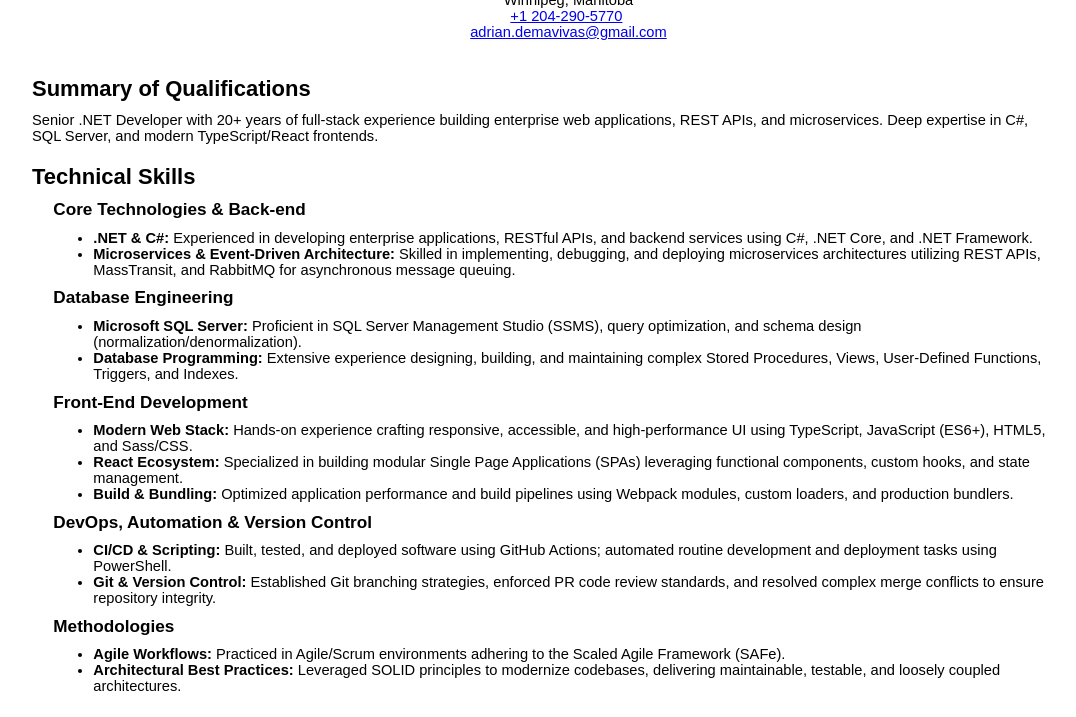
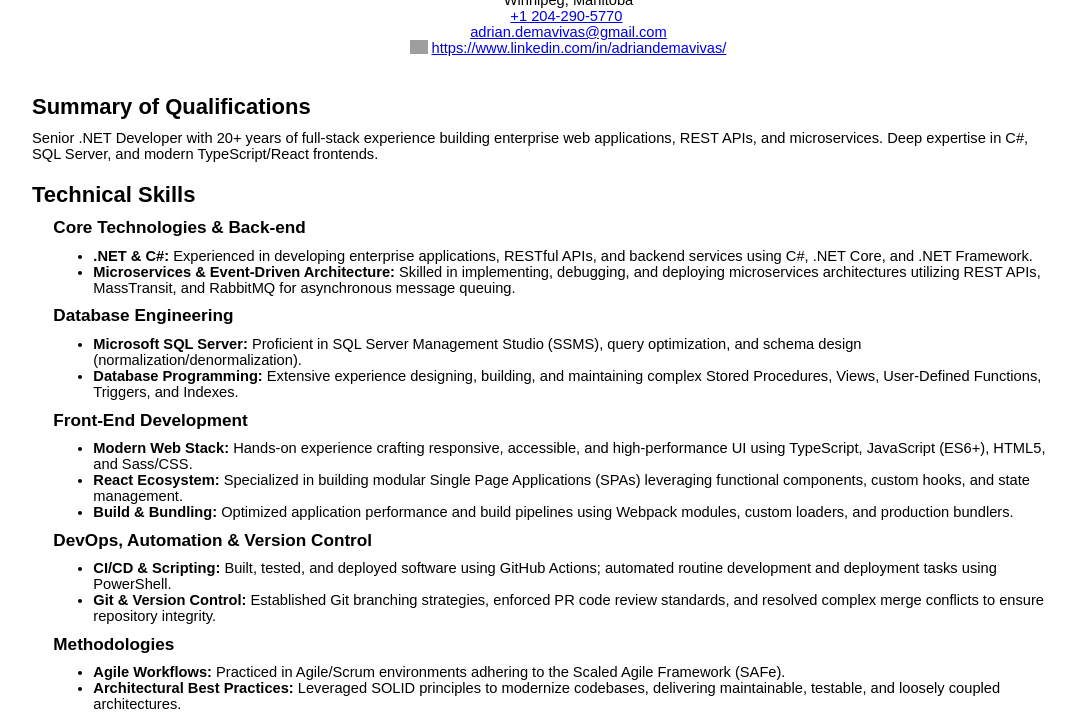
Before and after one commit to acermate433s/css-resume-garden, a plain HTML site: page index.html in a window 1280 px wide. Shown: the part 71-788 px from the top of the page, without its empty margins (96-1172 px from the left). Drawn offline with Linux system fonts and the light colour scheme; grey boxes are pictures that could not be loaded.

Commit message:
Add LinkedIn to Contact Info.

```diff
--- a/index.html
+++ b/index.html
@@ -14,6 +14,7 @@
             Winnipeg, Manitoba
             <a href="tel:+12042905770">+1 204-290-5770</a>
             <a href="mailto:adrian.demavivas@gmail.com">adrian.demavivas@gmail.com</a>
+            <a href="https://www.linkedin.com/in/adriandemavivas/" id="linkedin">https://www.linkedin.com/in/adriandemavivas/</a>
         </p>
     </header>
 
--- a/style.css
+++ b/style.css
@@ -49,6 +49,23 @@ main {
 
 #contact-info {
     margin-bottom: calc(var(--default-margin-bottom) * 2);
+/*
+    #linkedin {
+        display: inline-flex;
+        align-items: center;
+    }
+ */
+    #linkedin::before {
+        background-image: url(https://static.licdn.com/aero-v1/sc/h/akt4ae504epesldzj74dzred8);
+        background-size: contain;
+        background-repeat: no-repeat;
+        display: inline-block;
+        content: "";
+        width: 18px;
+        height: 18px;
+        vertical-align: top;
+        margin-right: 3px;
+    }
 
     h1 {
         font-size: 32pt;
```
